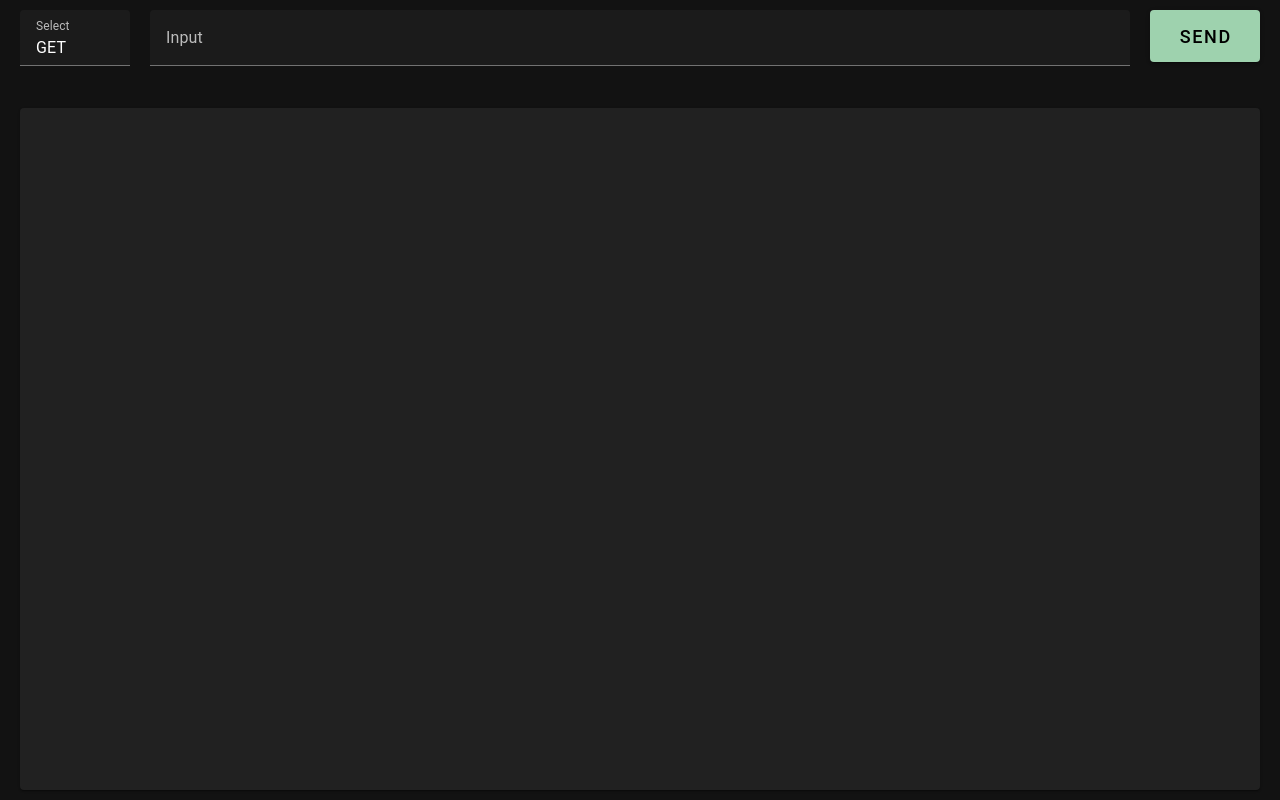
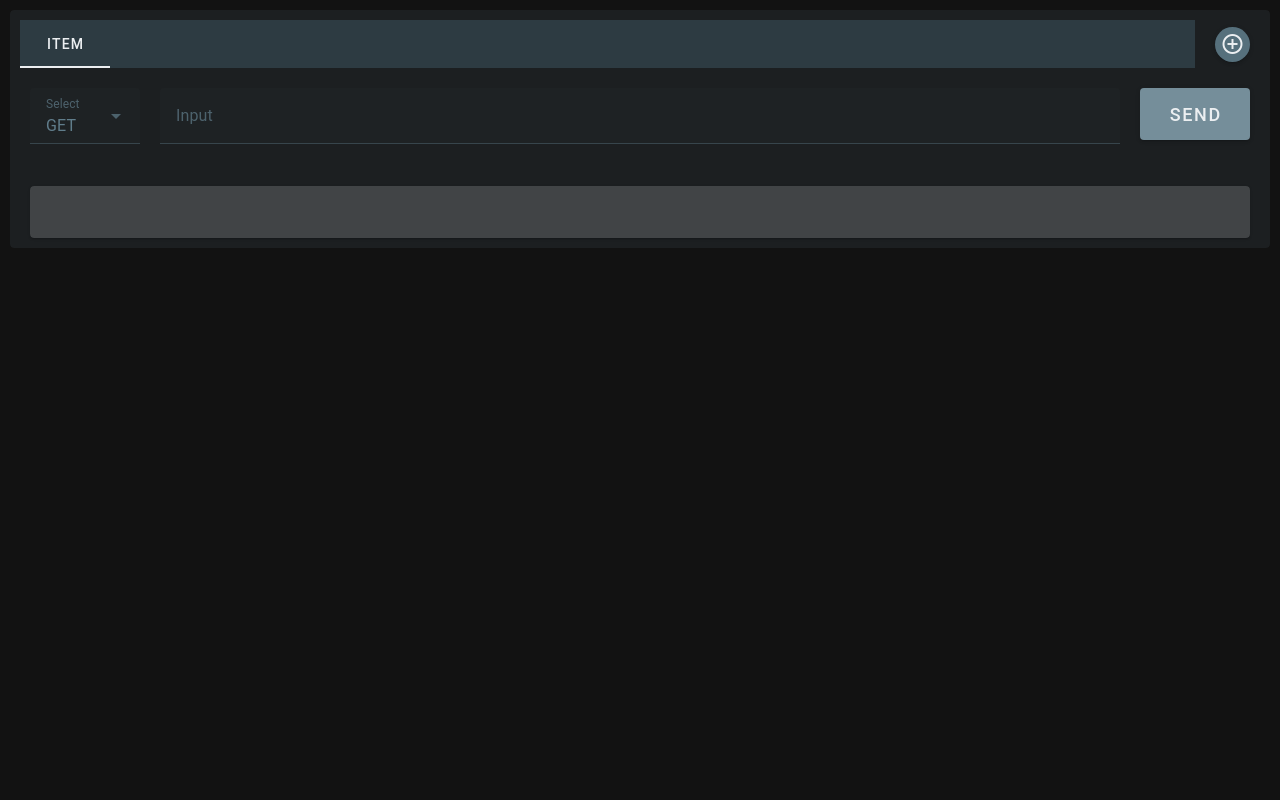
Before and after one commit to MadMac/api-tester, a Vue app: page / in a window 1280 px wide. Built offline with nearby package versions, Linux system fonts and the light colour scheme.

Commit message:
Start working on tabs

```diff
--- a/package.json
+++ b/package.json
@@ -10,6 +10,7 @@
     "tauri": "tauri"
   },
   "dependencies": {
+    "@mdi/font": "^7.3.67",
     "@tauri-apps/api": "^1.5.0",
     "vue": "^3.3.4",
     "vuetify": "^3.4.0"
--- a/src/App.vue
+++ b/src/App.vue
@@ -7,7 +7,26 @@ import { RequestResponse } from './models/models'
 const apiUrl = ref("");
 const requestType = ref("GET");
 
+if (requestStore.tabs.length === 0) {
+  const newTab = {
+    url: "",
+    status: "",
+    response: ""
+  }
+  requestStore.addNewTab(newTab);
+}
+
+const add_new_tab = () => {
+  const newTab = {
+    url: "",
+    status: "",
+    response: ""
+  }
+  requestStore.addNewTab(newTab);
+}
+
 const send_get_request = () => {
+  if (!apiUrl.value) return;
   console.log(requestType)
   requestStore.updateRequestResponse("" as string)
   switch (requestType.value) {
@@ -44,11 +63,24 @@ const send_get_request = () => {
 </script>
 
 <template>
+  <div class="container">
+    <v-card class="card-container" color="blue-grey" variant="tonal">
+      <div class="flex-container flex-row">
+        <v-tabs bg-color="blue-grey-darken-4" show-arrows="true" class="tab-container">
+          <v-tab v-for="n in requestStore.tabs" :value="n">
+            Item
+          </v-tab>
+
+        </v-tabs>
+        <v-btn icon class="new-tab-button" color="blue-grey-darken-1" height="35" width="35" @click="add_new_tab()">
+          <v-icon>mdi-plus-circle-outline</v-icon>
+        </v-btn>
+      </div>
       <div class="flex-container">
         <div class="flex-row">
           <v-select label="Select" :items="['GET', 'POST', 'PUT']" class="select-col" v-model="requestType"></v-select>
           <v-text-field label="Input" class="input-col" v-model="apiUrl"></v-text-field>
-      <v-btn block class="button-col" size="x-large" color="#9ed2ae" @click="send_get_request()">
+          <v-btn block class="button-col" size="x-large" color="blue-grey-lighten-1" @click="send_get_request()">
             SEND
           </v-btn>
         </div>
@@ -65,13 +97,35 @@ const send_get_request = () => {
           </v-card>
         </div>
       </div>
+    </v-card>
+  </div>
 </template>
 
 <style scoped>
+.tab-container {
+  flex-grow: 1;
+  margin-right: 20px;
+}
+
+.new-tab-button {
+  margin-top: auto;
+  margin-bottom: auto;
+  margin-left: auto;
+  margin-right: 10px;
+  max-width: 35px;
+}
+
+.container {
+  width: 100%;
+  height: 100%;
+  padding: 10px;
+}
+
 .flex-container {
   display: flex;
   flex-direction: column;
   height: 100%;
+  margin-top: 10px;
 }
 
 .flex-row {
--- a/src/main.ts
+++ b/src/main.ts
@@ -1,3 +1,4 @@
+import '@mdi/font/css/materialdesignicons.css'
 import { createApp } from "vue";
 import "./styles.css";
 import App from "./App.vue";
--- a/src/models/models.ts
+++ b/src/models/models.ts
@@ -3,3 +3,9 @@ export interface RequestResponse {
 	headers: string;
 	status: string;
 }
+
+export interface RequestTab {
+	url: string;
+	status: string;
+	response: string;
+}
--- a/src/store/requestStore.ts
+++ b/src/store/requestStore.ts
@@ -1,4 +1,5 @@
 import { reactive } from 'vue'
+import { RequestTab } from '../models/models'
 
 export const requestStore = reactive({
   requestResponse: "",
@@ -8,5 +9,9 @@ export const requestStore = reactive({
   },
   updateStatus(requestStatus: string) {
     this.requestStatus = requestStatus;
+  },
+  tabs: [] as RequestTab[],
+  addNewTab(tab: RequestTab) {
+    this.tabs.push(tab);
   }
 })
```
Also changed, not shown: 1 other file (tests, documents, lock files or other folders). Lines whose indentation alone changed are shown as unchanged.
